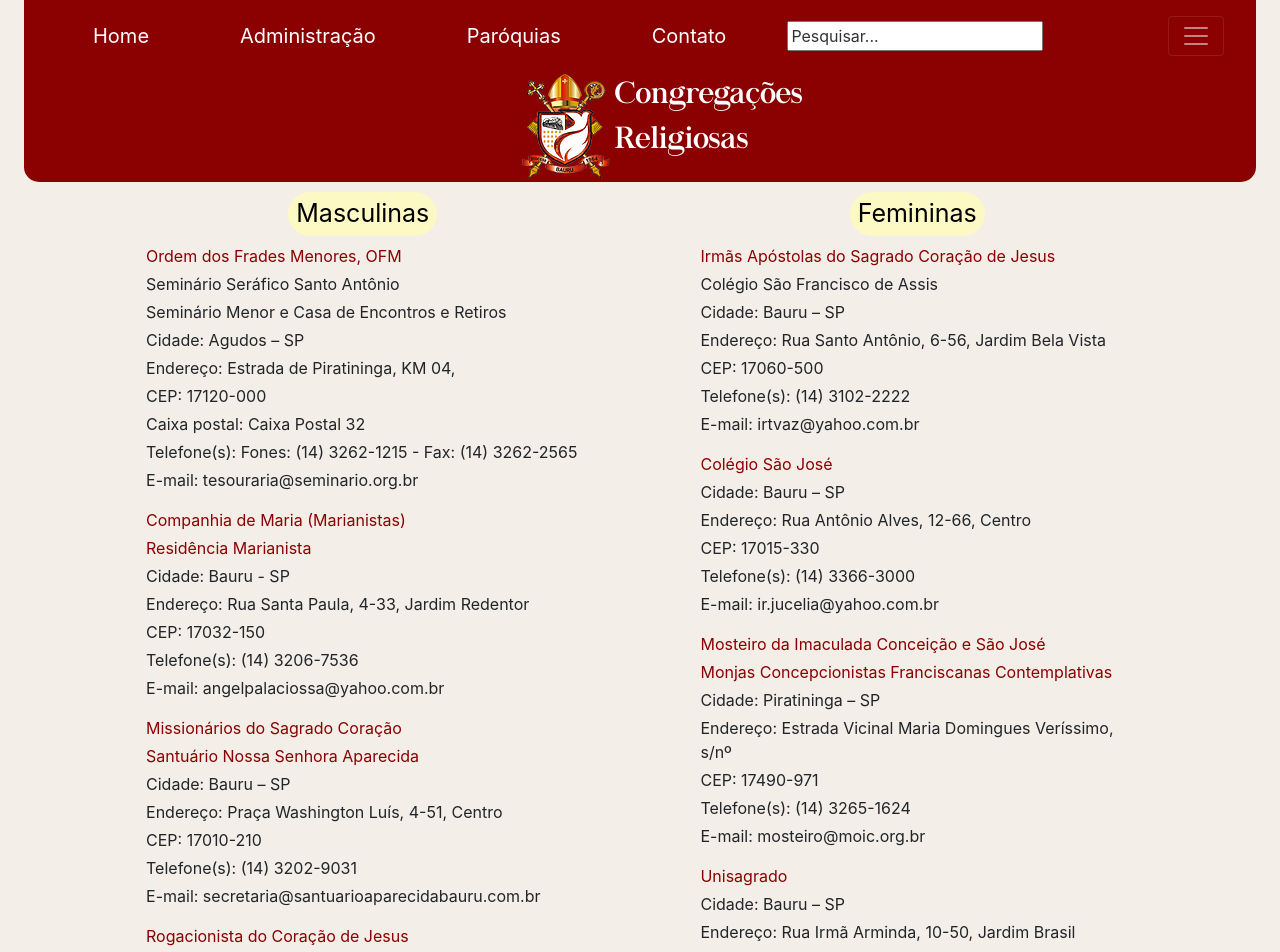
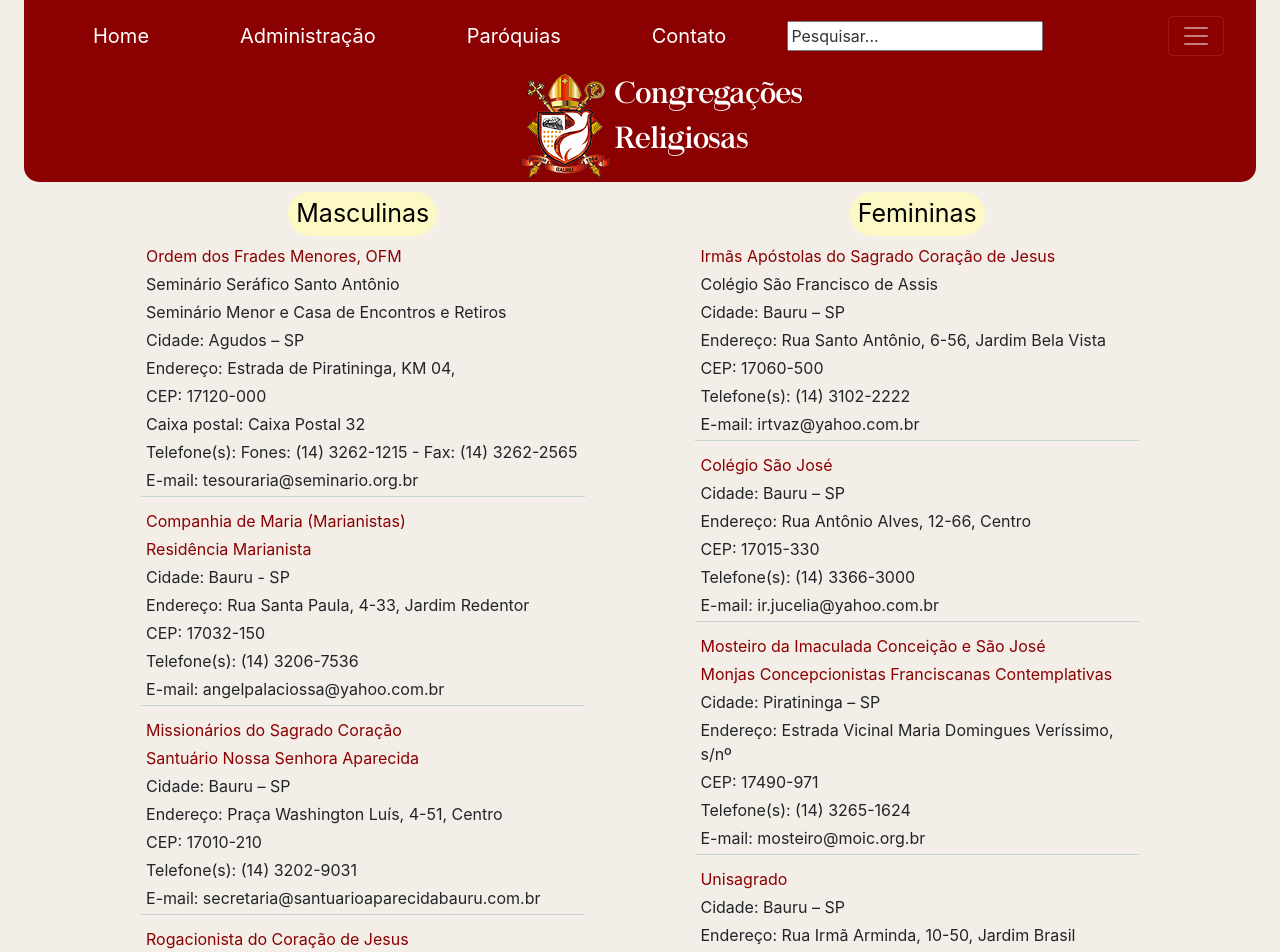
Before and after one commit to Dibimo/Site-Diocese-Bauru, a React (Create React App) app: page /congregacoes_religiosas in a window 1280 px wide. Shown: the top 952 px of the page. Built offline with nearby package versions, Linux system fonts and the light colour scheme; a web font is replaced by a local one.

Commit message:
Borda dos cards ajustada

```diff
--- a/src/pages/CongregacoesReligiosas/CardCongregacao/estiloCardCongregacao.css
+++ b/src/pages/CongregacoesReligiosas/CardCongregacao/estiloCardCongregacao.css
@@ -1,3 +1,7 @@
+.conteinerCardCongregacao{
+    border-bottom: 1px #c5d5d5 solid;
+}
+
 .conteudoCardCongregacao{
     padding-left: 5px;
 }
```
